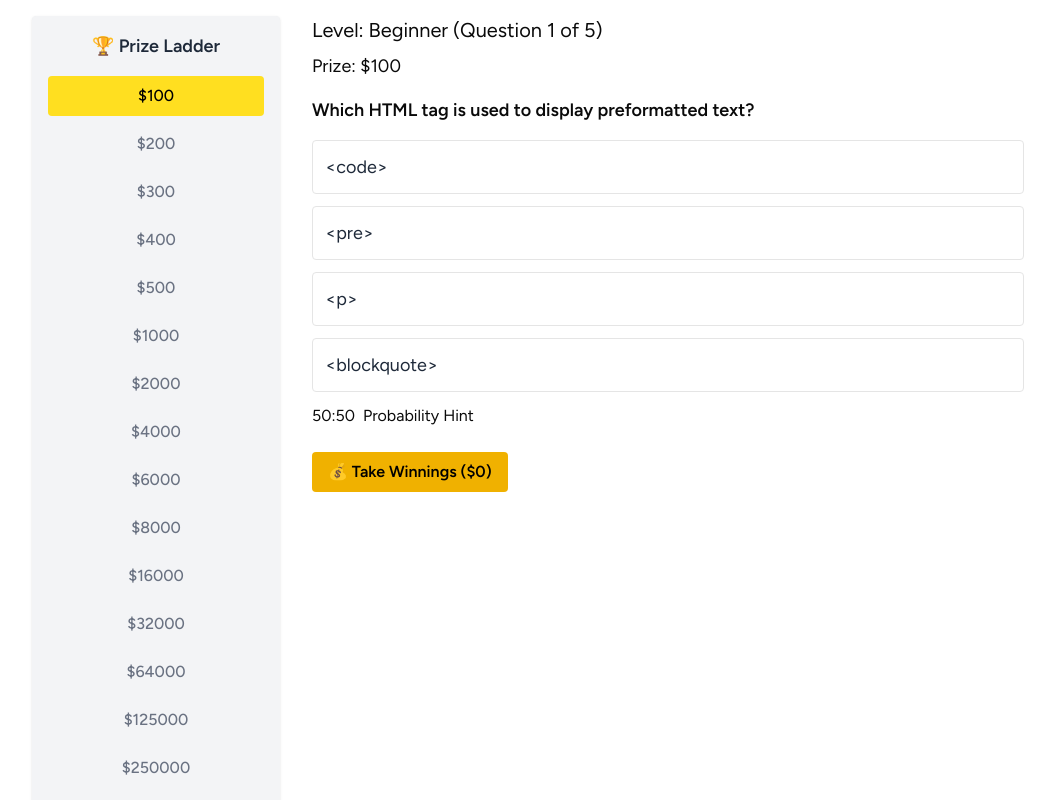
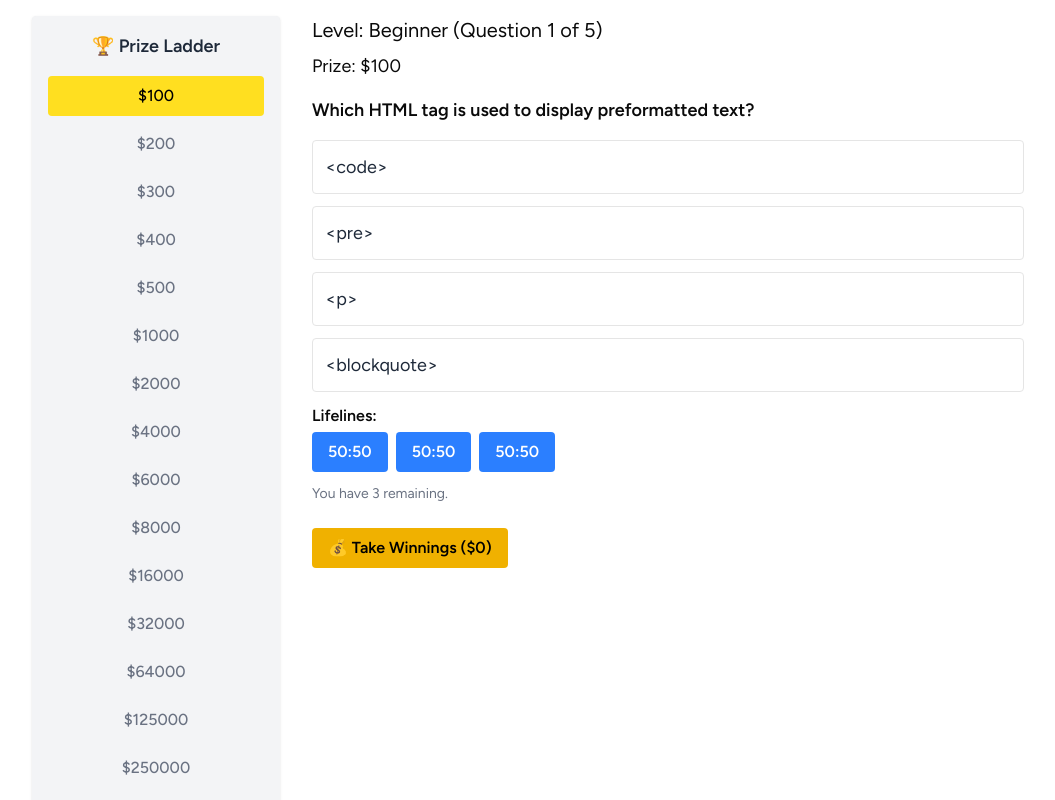
Before and after one commit to KirillBelevets/fullstack-map, a Next.js app: page /millionaire-mode in a window 1280 px wide. Shown: the top 800 px of the page, without its empty margins (112-1167 px from the left). Built offline with nearby package versions, Linux system fonts and the light colour scheme.

Commit message:
add 2 more q and rework promts

```diff
--- a/src/app/millionaire-mode/components/MillionaireGame.tsx
+++ b/src/app/millionaire-mode/components/MillionaireGame.tsx
@@ -38,7 +38,9 @@ const PRIZES = [
   32000,
   64000,
   125000,
-  250000, // Advanced
+  250000,
+  500000,
+  1000000, // Advanced
 ];
 
 export default function MillionaireGame() {
@@ -50,13 +52,10 @@ export default function MillionaireGame() {
   const [score, setScore] = useState(0);
   const [gameOver, setGameOver] = useState(false);
   const [gameWon, setGameWon] = useState(false);
-  const [lifelines, setLifelines] = useState({
-    fiftyFiftyUsed: false,
-    probabilityUsed: false,
-  });
   const [availableOptions, setAvailableOptions] = useState<string[]>([]);
   const [showFeedback, setShowFeedback] = useState(false);
   const [bestRun, setBestRun] = useState<number>(0);
+  const [remainingFiftyFifty, setRemainingFiftyFifty] = useState(3);
 
   useEffect(() => {
     const storedBestRun = localStorage.getItem("millionaire_best_run");
@@ -106,7 +105,7 @@ export default function MillionaireGame() {
         } else if (currentLevelIndex + 1 < LEVELS.length) {
           setCurrentLevelIndex((prev) => prev + 1);
         } else {
-          updateBestRun(newScore); // FIXED here → pass correct score
+          updateBestRun(newScore);
           setGameWon(true);
         }
       }, 2000);
@@ -124,7 +123,7 @@ export default function MillionaireGame() {
   };
 
   const handleFiftyFifty = () => {
-    if (lifelines.fiftyFiftyUsed) return;
+    if (remainingFiftyFifty <= 0) return;
 
     const question = shuffledQuestions[currentQuestionIndex];
     const correctAnswer = question.answer;
@@ -141,26 +140,7 @@ export default function MillionaireGame() {
     );
 
     setAvailableOptions(reducedOptions);
-    setLifelines((prev) => ({ ...prev, fiftyFiftyUsed: true }));
-  };
-
-  const handleProbabilityHint = () => {
-    if (lifelines.probabilityUsed) return;
-
-    const correctAnswer = shuffledQuestions[currentQuestionIndex].answer;
-    const options = shuffledQuestions[currentQuestionIndex].options;
-
-    const probs = options.map((opt) => {
-      if (opt === correctAnswer) return 70;
-      return Math.floor(Math.random() * 20);
-    });
-
-    alert(
-      "Probability Hint:\n" +
-        options.map((opt, idx) => `${opt}: ${probs[idx]}%`).join("\n")
-    );
-
-    setLifelines((prev) => ({ ...prev, probabilityUsed: true }));
+    setRemainingFiftyFifty((prev) => prev - 1);
   };
 
   if (gameOver) {
@@ -231,10 +211,8 @@ export default function MillionaireGame() {
 
         {/* Lifelines */}
         <MillionaireHints
-          fiftyFiftyUsed={lifelines.fiftyFiftyUsed}
-          probabilityUsed={lifelines.probabilityUsed}
+          remainingFiftyFifty={remainingFiftyFifty}
           onFiftyFifty={handleFiftyFifty}
-          onProbabilityHint={handleProbabilityHint}
         />
 
         {/* Take Winnings */}
--- a/src/app/millionaire-mode/components/MillionaireHints.tsx
+++ b/src/app/millionaire-mode/components/MillionaireHints.tsx
@@ -1,28 +1,39 @@
-type Props = {
-  fiftyFiftyUsed: boolean;
-  probabilityUsed: boolean;
+"use client";
+
+import React from "react";
+
+type MillionaireHintsProps = {
+  remainingFiftyFifty: number;
   onFiftyFifty: () => void;
-  onProbabilityHint: () => void;
 };
 
 export default function MillionaireHints({
-  fiftyFiftyUsed,
-  probabilityUsed,
+  remainingFiftyFifty,
   onFiftyFifty,
-  onProbabilityHint,
-}: Props) {
+}: MillionaireHintsProps) {
   return (
-    <div className="flex space-x-2 mb-6">
-      <button onClick={onFiftyFifty} disabled={fiftyFiftyUsed} className="...">
-        50:50
-      </button>
-      <button
-        onClick={onProbabilityHint}
-        disabled={probabilityUsed}
-        className="..."
-      >
-        Probability Hint
-      </button>
+    <div className="flex flex-col items-start mb-6 space-y-2">
+      <h4 className="font-semibold mb-1">Lifelines:</h4>
+      <div className="flex space-x-2">
+        {[0, 1, 2].map((idx) => (
+          <button
+            key={idx}
+            onClick={onFiftyFifty}
+            disabled={remainingFiftyFifty <= idx}
+            className={`px-4 py-2 rounded text-white font-semibold transition
+              ${
+                remainingFiftyFifty <= idx
+                  ? "bg-gray-400 cursor-not-allowed"
+                  : "bg-blue-500 hover:bg-blue-400"
+              }`}
+          >
+            50:50
+          </button>
+        ))}
+      </div>
+      <p className="text-sm text-gray-500 mt-1">
+        You have {remainingFiftyFifty} remaining.
+      </p>
     </div>
   );
 }
```
